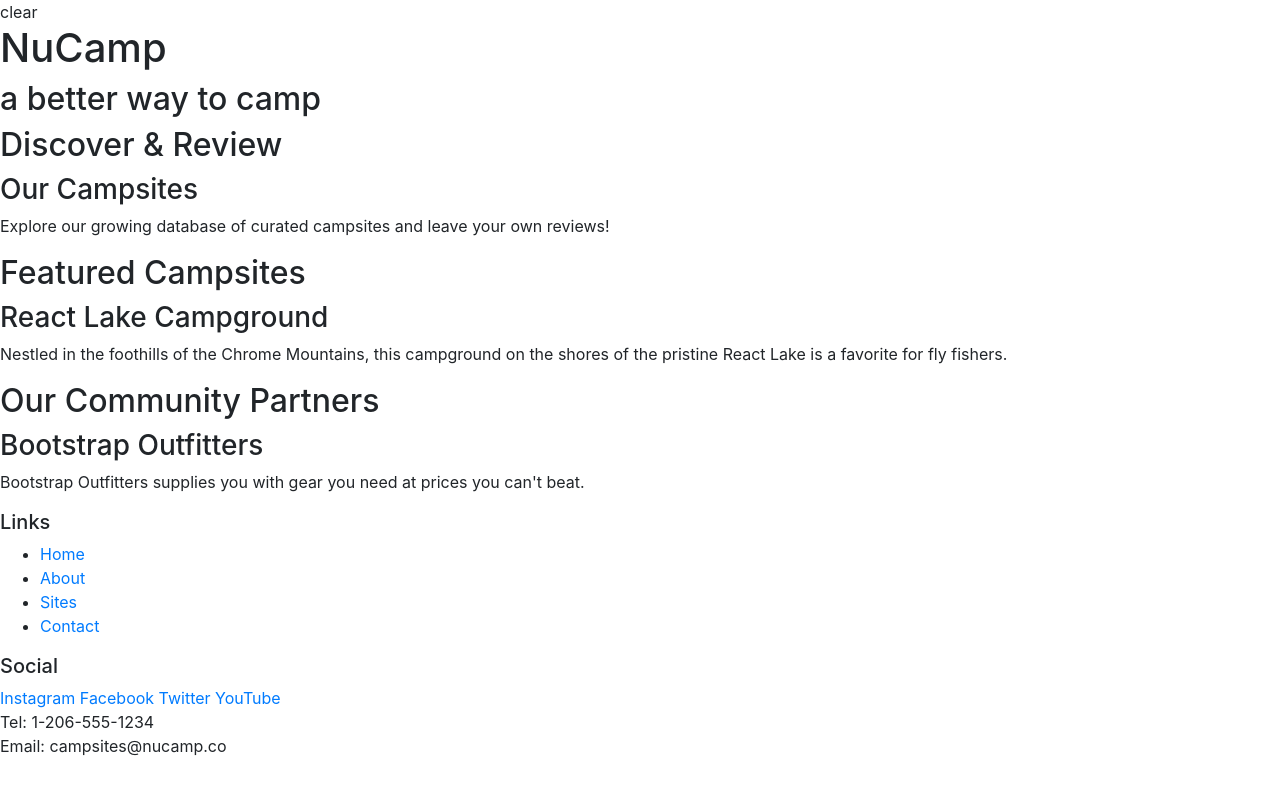
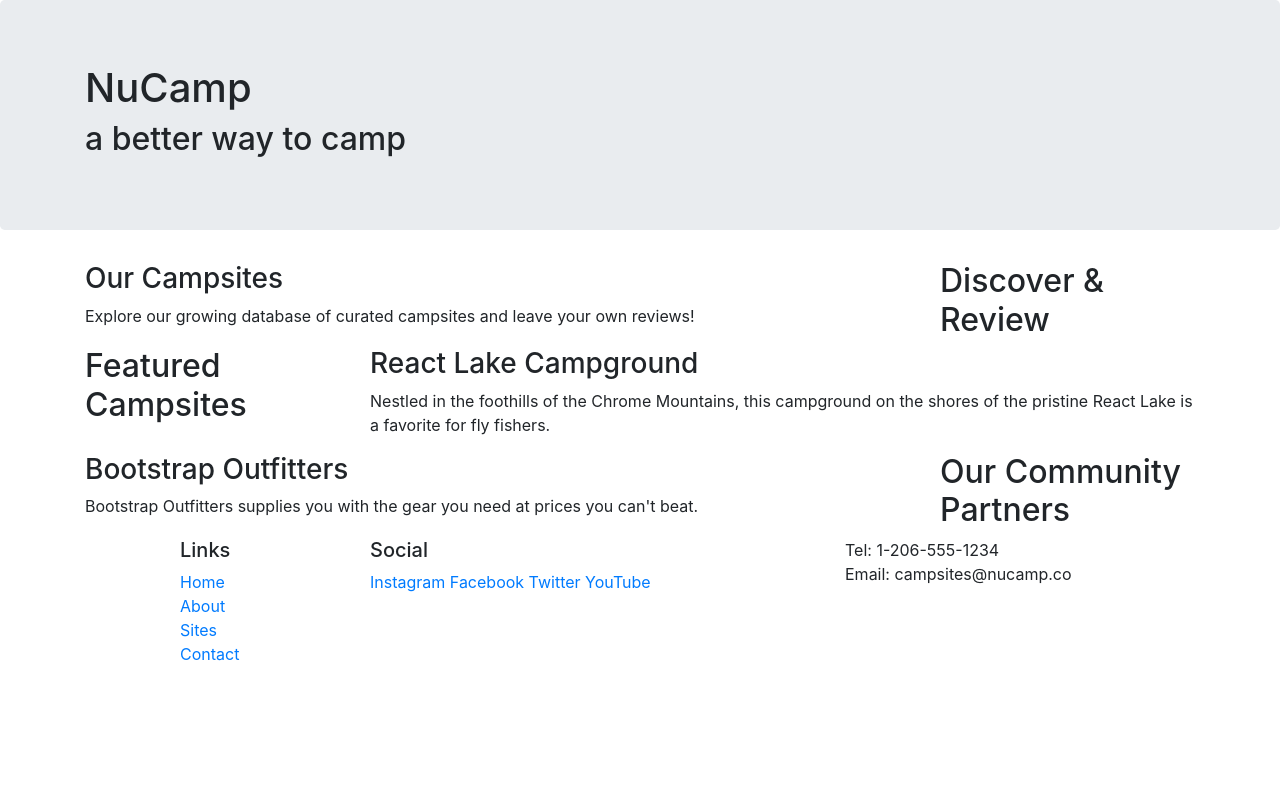
Before and after one commit to Sultan1992/Bootstrap-Project, a website: page index.html in a window 1280 px wide. Drawn offline with nearby package versions, Linux system fonts and the light colour scheme.

Commit message:
bootstrap grid

```diff
--- a/index.html
+++ b/index.html
@@ -12,56 +12,78 @@
 
                 <title>NuCamp: A Better Way To Camp</title>
             </head> <meta charset="utf-8" />
-    <title>NuCamp: A Better Way To Camp</title>clear
+            <title>NuCamp: A Better Way To Camp</title>
         </head>
 
         <body>
 
-    <header>
-        <div>
+            <header class="jumbotron">
+                <div class="container">
+                <div class="row" >
+                <div class="col">
                     <h1>NuCamp</h1>
                     <h2>a better way to camp</h2>
                 </div>
+                </div>
+                </div>
             </header>
 
-    <div>
+            <div class="container">
+                <div class="row">
+                    <div class="col-sm-4 order-sm-last col-md-3">
                         <h2>Discover & Review</h2>
+                    </div>
+                    <div class="col">
                         <h3>Our Campsites</h3>
                         <p>Explore our growing database of curated campsites and leave your own reviews!</p>
                     </div>
+                </div>
 
-    <div>
+                <div class="row">
+                    <div class="col-sm-4 col-md-3">
                         <h2>Featured Campsites</h2>
+                    </div>
+                    <div class="col">
                         <h3>React Lake Campground</h3>
                         <p>Nestled in the foothills of the Chrome Mountains, this campground on the shores of the pristine React Lake is a favorite for fly fishers.</p>
                        </div>
+                </div>
 
-    <div>
+                <div class="row">
+                    <div class="col-sm-4 order-sm-last col-md-3">
                         <h2>Our Community Partners</h2>
+                    </div>
+                    <div class="col">
                         <h3>Bootstrap Outfitters</h3>
-        <p>Bootstrap Outfitters supplies you with gear you need at prices you can't beat.</p>
+                        <p>Bootstrap Outfitters supplies you with the gear you need at prices you can't beat.</p>
+                    </div>
+                </div>
             </div>
 
             <footer>
-        <div>
+                <div class="container">
+                    <div class="row">
+                        <div class="col-4 col-sm-2 offset-1">
                             <h5>Links</h5>
-            <ul>
+                            <ul class="list-unstyled">
                                 <li><a href="#">Home</a></li>
                                 <li><a href="#">About</a></li>
                                 <li><a href="#">Sites</a></li>
                                 <li><a href="#">Contact</a></li>
                             </ul>
                         </div>
-        <div>
+                        <div class="col-6 col-sm-5">
                             <h5>Social</h5>
                             <a href="http://instagram.com/">Instagram</a>
                             <a href="http://facebook.com/">Facebook</a>
                             <a href="http://twitter.com/">Twitter</a>
                             <a href="http://youtube.com/">YouTube</a>
                         </div>
-        <div>
+                        <div class="col-sm-4">
                             Tel: 1-206-555-1234<br />
                             Email: campsites@nucamp.co
+                        </div>
+                   </div>
                 </div>
             </footer>
 
```
Lines whose indentation alone changed are shown as unchanged.
